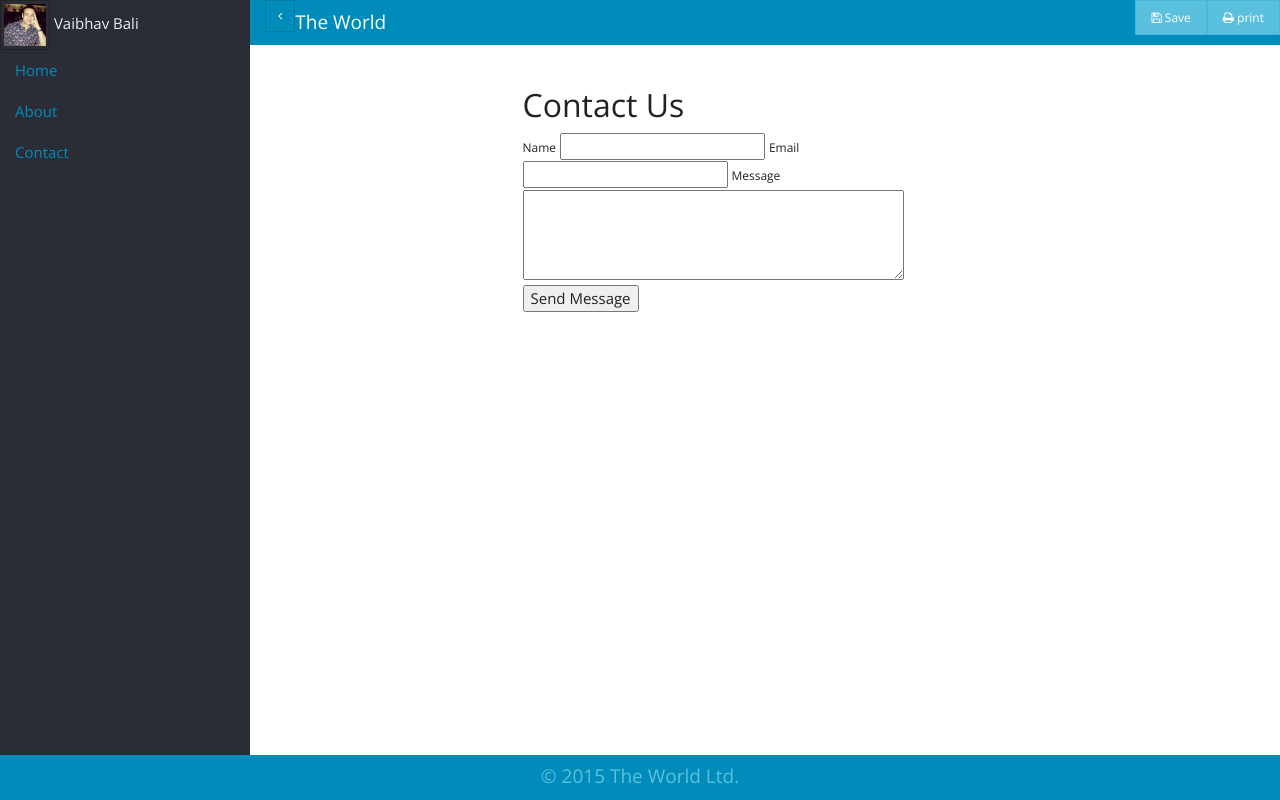
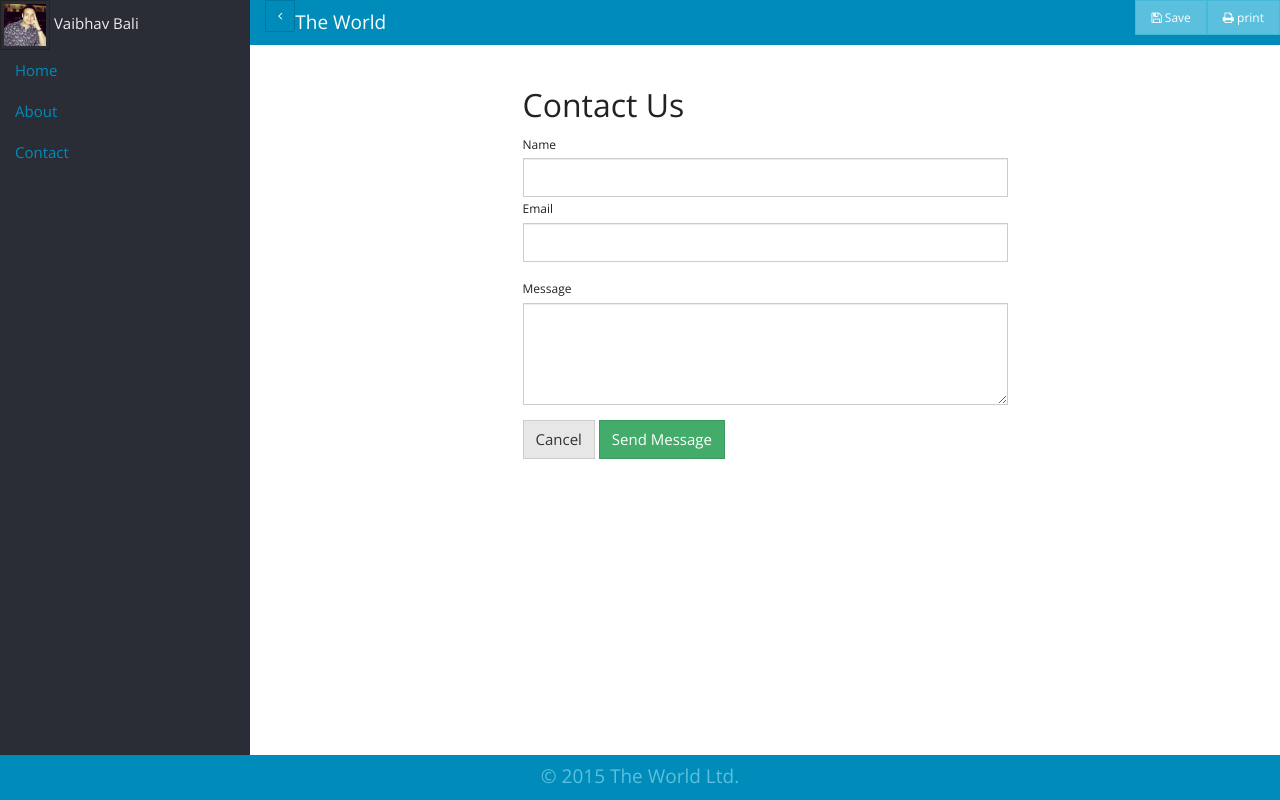
Before and after one commit to vibsbali/WebApiWithMvc6, an ASP.NET Core app: template TheWorld/src/TheWorld/Views/App/Contact.cshtml in a window 1280 px wide. Run offline with ASP.NET Core 8, Linux system fonts and the light colour scheme; the template is opened without the code that fills it, so the values that code supplies are empty; some libraries are stand-ins or nearby versions.

Commit message:
Added bootstrap css classes and a cancel button which redirects to Home page

```diff
--- a/TheWorld/src/TheWorld/Views/App/Contact.cshtml
+++ b/TheWorld/src/TheWorld/Views/App/Contact.cshtml
@@ -19,19 +19,26 @@
 
             <div asp-validation-summary="ValidationSummary.ModelOnly"></div>
 
-            <label asp-for="Name">Name</label>
-            <input asp-for="Name" />
-            <span asp-validation-for="Name"></span>
+            <div class="from-group">
+                <label asp-for="Name">Name</label>
+                <input class="form-control" asp-for="Name" />
+                <span class="text-muted" asp-validation-for="Name"></span>
+            </div>
 
-            <label asp-for="Email">Email</label>
-            <input asp-for="Email" />
-            <span asp-validation-for="Email"></span>
+            <div class="form-group">
+                <label asp-for="Email">Email</label>
+                <input class="form-control" asp-for="Email" />
+                <span class="text-muted" asp-validation-for="Email"></span>
+            </div>
 
-            <label asp-for="Message">Message</label>
-            <textarea asp-for="Message" cols="40" rows="4"></textarea>
-            <span asp-validation-for="Message"></span>
+            <div class="form-group">
+                <label asp-for="Message">Message</label>
+                <textarea class="form-control" asp-for="Message" cols="40" rows="4"></textarea>
+                <span class="text-muted" asp-validation-for="Message"></span>
+            </div>
             <div>
-                <input type="submit" value="Send Message" />
+                <a asp-controller="App" asp-action="Index" class="btn btn-default">Cancel</a>
+                <input class="btn btn-success" type="submit" value="Send Message"/>
             </div>
         </form>
     </div>
```
